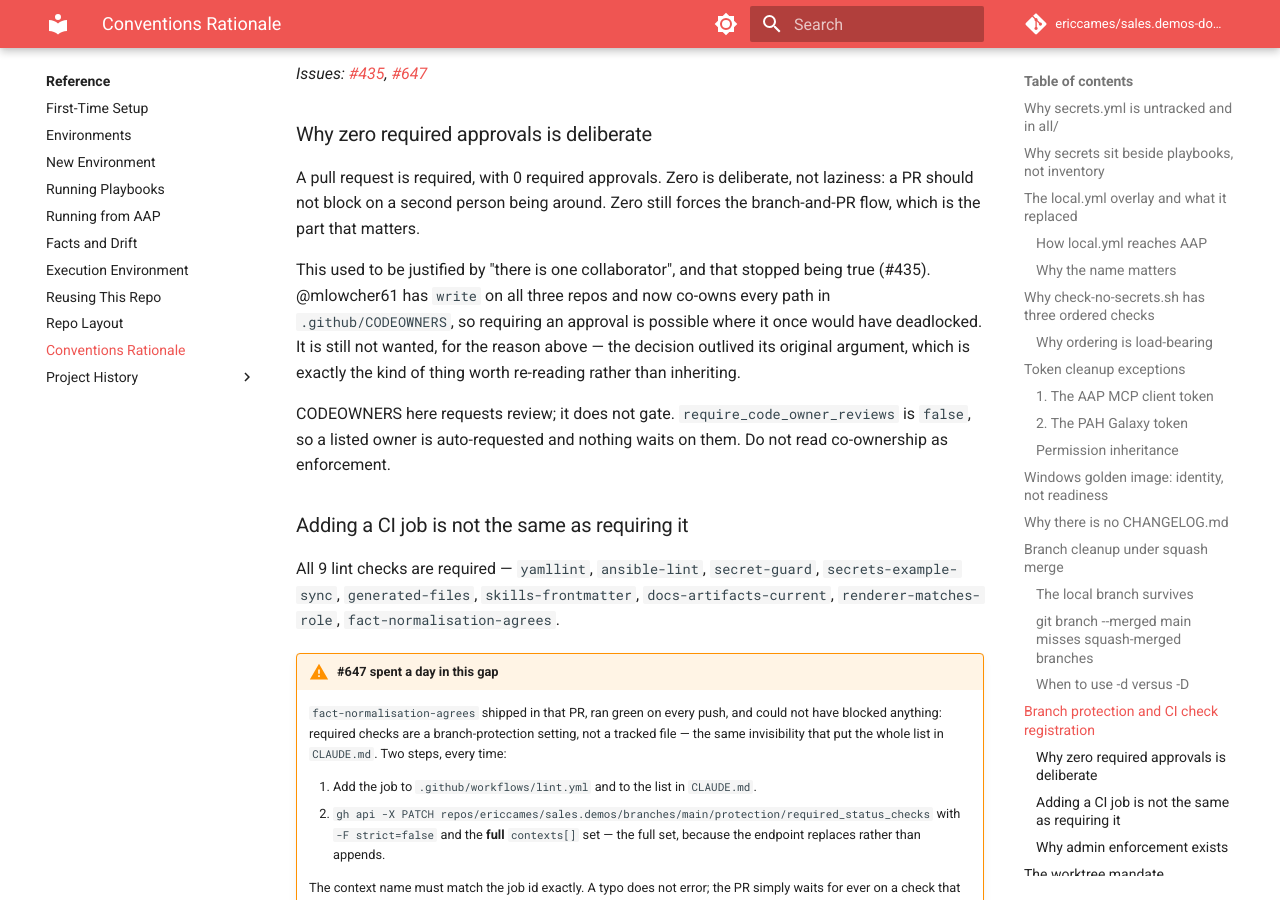
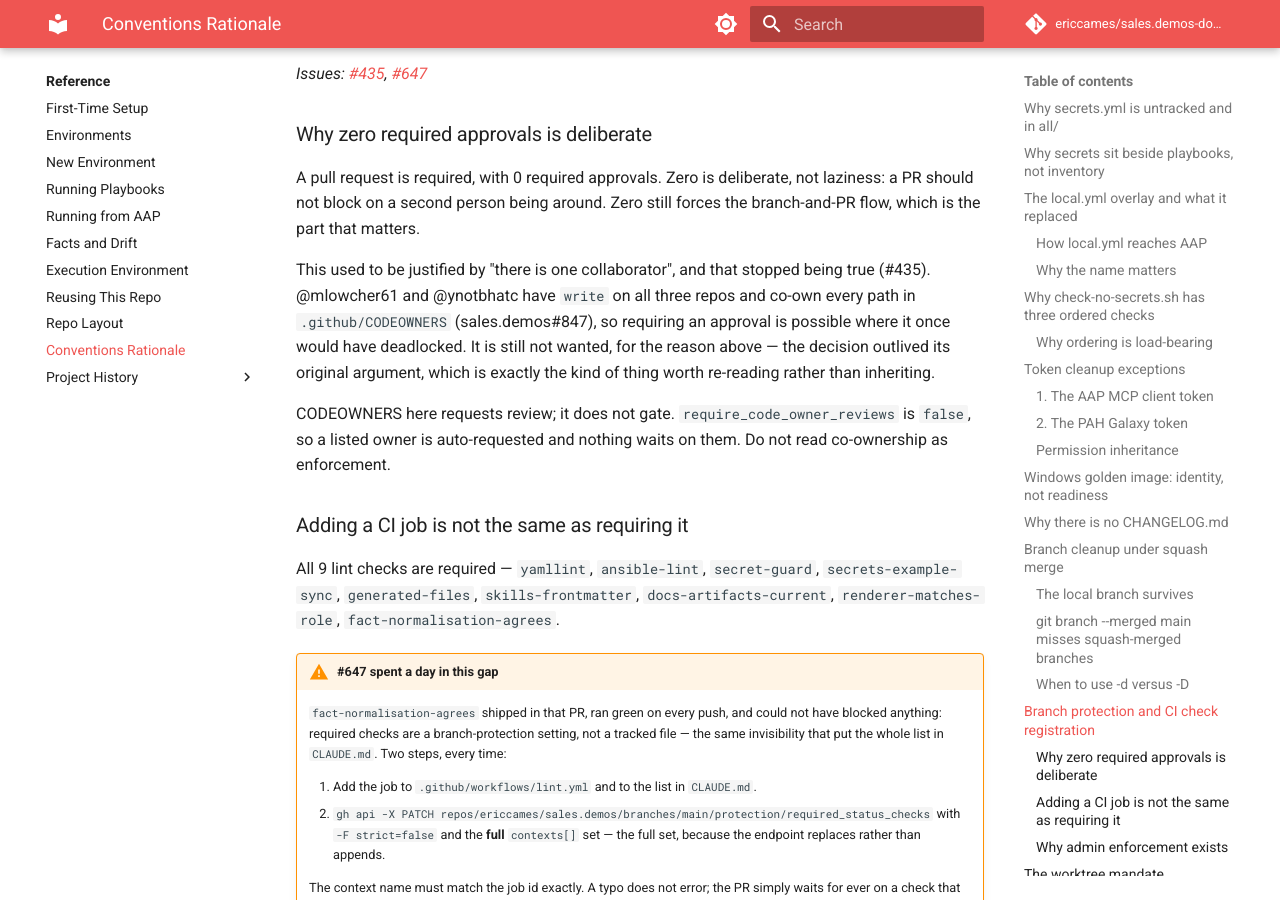
Before and after one commit to ericcames/sales.demos-docs, an MkDocs documentation site: the page built from docs/reference/conventions-rationale.md, in a window 1280 px wide and 900 px high, scrolled down 6476 px. Built offline with MkDocs 1.6.1 and Material for MkDocs 9.7.7, drawn with Linux system fonts in a browser that asks for light colours; comment, search, counter and statistics services are not loaded.

Commit message:
Add @ynotbhatc to CODEOWNERS (#121) (#122)
He has write access and maintains rego_policy_libraries, which these repos
consume. Owning every path requests his review; it does not gate merges.

Closes #121

Co-authored-by: Claude Opus 5.5 <noreply@anthropic.com>

```diff
--- a/docs/reference/conventions-rationale.md
+++ b/docs/reference/conventions-rationale.md
@@ -308,11 +308,11 @@ laziness: a PR should not block on a second person being around. Zero still
 forces the branch-and-PR flow, which is the part that matters.
 
 This used to be justified by "there is one collaborator", and that stopped being
-true (#435). @mlowcher61 has `write` on all three repos and now co-owns every
-path in `.github/CODEOWNERS`, so requiring an approval is possible where it once
-would have deadlocked. It is still not wanted, for the reason above — the
-decision outlived its original argument, which is exactly the kind of thing
-worth re-reading rather than inheriting.
+true (#435). @mlowcher61 and @ynotbhatc have `write` on all three repos and
+co-own every path in `.github/CODEOWNERS` (sales.demos#847), so requiring an
+approval is possible where it once would have deadlocked. It is still not
+wanted, for the reason above — the decision outlived its original argument,
+which is exactly the kind of thing worth re-reading rather than inheriting.
 
 CODEOWNERS here requests review; it does not gate. `require_code_owner_reviews`
 is `false`, so a listed owner is auto-requested and nothing waits on them. Do
```
Also changed, not shown: CLAUDE.md (+3 -2 lines), 1 other file.
